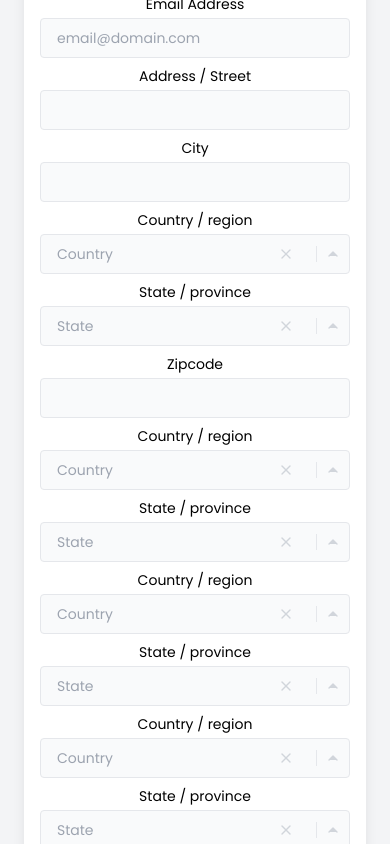
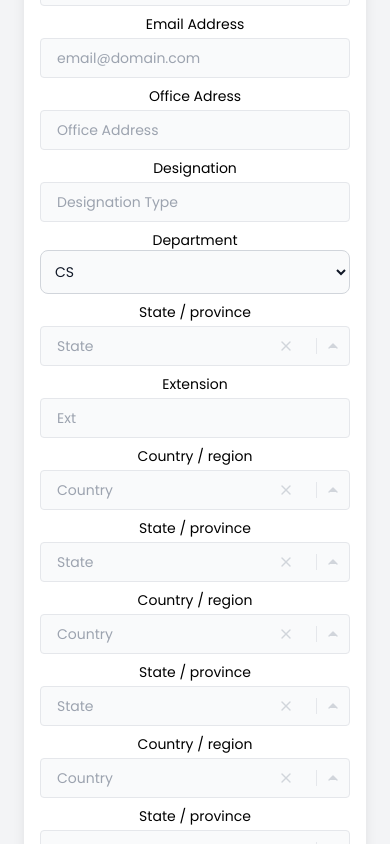
Before and after one commit to shahzaib-shafiq/SSNA-Admin, a React (Create React App) app: page /FacultyData in a window 390 px wide. Shown: the top 844 px of the page. Built offline with nearby package versions, Linux system fonts and the light colour scheme.

Commit message:
Adding New Fields

```diff
--- a/src/Components/FacultyData.js
+++ b/src/Components/FacultyData.js
@@ -1,27 +1,27 @@
- //import React, { useState } from "react";
-// import styled from "styled-components";
-// import { GlobalStyle } from "../Styles/globalStyles";
-// import { useFormik } from "formik";
+import React, { useState } from "react";
+import styled from "styled-components";
 
-// import { signUpSchema } from "../schemas";
-// import { imagedb } from "./config";
-// import { getDownloadURL, ref, uploadBytes } from 'firebase/storage'
-// import { v4 } from 'uuid';
-// import { Link } from 'react-router-dom'
-// import Button from '@mui/material/Button';
-// import HomeIcon from '@mui/icons-material/Home';
-// const initialValues = {
-//   name: "",
-//   phone: "",
-//   email: "",
-//   address: "",
-//   Education: "",
-//   University: "",
-//   Department: "",
-//   areaOfIntrest: "",
-//   id: ""
+import { useFormik } from "formik";
 
-// };
+import { signUpSchema } from "../schemas";
+import { imagedb } from "./config";
+import { getDownloadURL, ref, uploadBytes } from 'firebase/storage'
+import { v4 } from 'uuid';
+import { Link } from 'react-router-dom'
+import Button from '@mui/material/Button';
+import HomeIcon from '@mui/icons-material/Home';
+const initialValues = {
+  name: "",
+  phone: "",
+  email: "",
+  address: "",
+  Education: "",
+  University: "",
+  Department: "",
+  areaOfIntrest: "",
+  id: ""
+
+};
 
 
 
@@ -387,9 +387,6 @@
 
 // export default FacultyData;
 
-import React from 'react'
-
-
 
 {/*
 <form className="max-w-sm mx-auto">
@@ -412,6 +409,64 @@ import React from 'react'
  */}
 
 function FacultyData() {
+
+
+  const [img, setImg] = useState('');
+  const {
+    values,
+    errors,
+    touched,
+    handleBlur,
+    handleChange,
+    handleSubmit,
+  } = useFormik({
+    initialValues,
+    validationSchema: signUpSchema,
+    onSubmit: (values, action) => {
+      const { name, phone, email, address, Education, Department, University, areaOfIntrest, id } = values;
+
+      if (name && phone && email && address && Education && Department && University && areaOfIntrest, id) {
+        const res = fetch(
+          "https://ssna-admin-default-rtdb.firebaseio.com/FacultyDataBase.json",
+          {
+            method: "POST",
+            headers: {
+              "Content-Type": "application/json",
+            },
+            body: JSON.stringify({
+              name,
+              phone,
+              email,
+              address,
+              Education,
+              Department,
+              University,
+              areaOfIntrest,
+              id,
+              img: img
+            }),
+          }
+        );
+
+        // Reset form values
+        action.resetForm();
+      }
+    },
+  });
+
+  const handleUpload = (e) => {
+    console.log(e.target.files[0])
+
+    const imgs = ref(imagedb, `FacultyImgs/${v4()}`)
+    uploadBytes(imgs, e.target.files[0]).then(data => {
+      console.log(data, "imgs")
+      getDownloadURL(data.ref).then(val => {
+        setImg(val)
+
+      })
+    })
+  }
+
   return (
     <div class="min-h-screen p-6 bg-gray-100 flex items-center justify-center">
       <div class="container max-w-screen-lg mx-auto">
@@ -427,51 +482,130 @@ import React from 'react'
           </div> */}
 
 
+
               <div className="text-gray-600 flex items-center">
                 <img
                   src="https://upload.wikimedia.org/wikipedia/en/thumb/e/e2/IMG_Academy_Logo.svg/1200px-IMG_Academy_Logo.svg.png"
                   alt="Personal Details Image"
                   className="w-18 h-18 mr-2"
                 />
+              </div>
+              <div class="lg:col-span-2">
+                <h1 className="modal-title font-sans font-bold">Add New Faculty Member</h1>
+                <br></br>
+                <div class="grid gap-4 gap-y-2 text-sm grid-cols-1 md:grid-cols-5">
+
+                  <div class="md:col-span-5">
+                    <label for="full_name">Enter Full Name</label>
+                    <input class="h-10 border mt-1 rounded px-4 w-full bg-gray-50"
 
 
-</div>
-          <div class="lg:col-span-2">
-            <div class="grid gap-4 gap-y-2 text-sm grid-cols-1 md:grid-cols-5">
-              <div class="md:col-span-5">
-                <label for="full_name">Full Name</label>
-                <input type="text" name="full_name" id="full_name" class="h-10 border mt-1 rounded px-4 w-full bg-gray-50" value="" />
+                      type="name"
+                      autoComplete="off"
+                      name="name"
+                      id="name"
+                      placeholder="Name"
+                      value={values.name}
+                      onChange={handleChange}
+                      onBlur={handleBlur}
+                    />
+
+                    {errors.name && touched.name ? (
+                      <p className="form-error">{errors.name}</p>
+                    ) : null}
                   </div>
 
                   <div class="md:col-span-5">
                     <label for="email">Email Address</label>
-                <input type="text" name="email" id="email" class="h-10 border mt-1 rounded px-4 w-full bg-gray-50" value="" placeholder="email@domain.com" />
+
+                    <input class="h-10 border mt-1 rounded px-4 w-full bg-gray-50"
+                      placeholder="email@domain.com"
+
+                      type="email"
+                      autoComplete="off"
+                      name="email"
+                      id="email"
+
+                      value={values.email}
+                      onChange={handleChange}
+                      onBlur={handleBlur}
+                    />
+
+                    {errors.email && touched.email ? (
+                      <p className="form-error">{errors.email}</p>
+                    ) : null}
+
                   </div>
 
                   <div class="md:col-span-3">
-                <label for="address">Address / Street</label>
-                <input type="text" name="address" id="address" class="h-10 border mt-1 rounded px-4 w-full bg-gray-50" value="" placeholder="" />
+                    <label for="address">Office Adress</label>
+                    <input class="h-10 border mt-1 rounded px-4 w-full bg-gray-50"
+                      type="text"
+                      autoComplete="off"
+                      name="address"
+                      id="address"
+                      placeholder="Office Address"
+                      value={values.address}
+                      onChange={handleChange}
+                      onBlur={handleBlur} />
+
+
+
+                    {errors.address && touched.address ? (
+                      <p className="form-error">{errors.address}</p>
+                    ) : null}
                   </div>
 
-              <div class="md:col-span-2">
-                <label for="city">City</label>
-                <input type="text" name="city" id="city" class="h-10 border mt-1 rounded px-4 w-full bg-gray-50" value="" placeholder="" />
-              </div>
+{/*     change */}
+
+
+                  {/* Change Education to Designation here */}
+
+
+{/*     change */}
 
                   <div class="md:col-span-2">
-                <label for="country">Country / region</label>
-                <div class="h-10 bg-gray-50 flex border border-gray-200 rounded items-center mt-1">
-                  <input name="country" id="country" placeholder="Country" class="px-4 appearance-none outline-none text-gray-800 w-full bg-transparent" value="" />
-                  <button tabindex="-1" class="cursor-pointer outline-none focus:outline-none transition-all text-gray-300 hover:text-red-600">
-                    <svg class="w-4 h-4 mx-2 fill-current" xmlns="http://www.w3.org/2000/svg" viewBox="0 0 24 24" stroke="currentColor" stroke-width="2" stroke-linecap="round" stroke-linejoin="round">
-                      <line x1="18" y1="6" x2="6" y2="18"></line>
-                      <line x1="6" y1="6" x2="18" y2="18"></line>
-                    </svg>
-                  </button>
-                  <button tabindex="-1" for="show_more" class="cursor-pointer outline-none focus:outline-none border-l border-gray-200 transition-all text-gray-300 hover:text-blue-600">
-                    <svg class="w-4 h-4 mx-2 fill-current" xmlns="http://www.w3.org/2000/svg" viewBox="0 0 24 24" stroke="currentColor" stroke-width="2" stroke-linecap="round" stroke-linejoin="round"><polyline points="18 15 12 9 6 15"></polyline></svg>
-                  </button>
+                    <label for="city">Designation</label>
+                    <input class="h-10 border mt-1 rounded px-4 w-full bg-gray-50"
+                      placeholder="Designation Type"
+                      type="email"
+                      autoComplete="off"
+                      name="Education"
+                      id="Education"
+                      value={values.Education}
+                      onChange={handleChange}
+                      onBlur={handleBlur}
+
+                    />
+
+                    {errors.Education && touched.Education ? (
+                      <p className="form-error">{errors.Education}</p>
+                    ) : null}
+
+
+
                   </div>
+{/* Add other Fields */}
+
+<div class="md:col-span-2">
+                    <label for="address"> Department</label>
+                    <select
+                      name="Department"
+                      id="Department"
+                      value={values.Department}
+                      onChange={handleChange}
+                      onBlur={handleBlur}
+                      className="bg-gray-50 border border-gray-300 text-gray-900 text-sm rounded-lg focus:ring-blue-500 focus:border-blue-500 block w-full p-2.5 dark:bg-gray-700 dark:border-gray-600 dark:placeholder-gray-400 dark:text-white dark:focus:ring-blue-500 dark:focus:border-blue-500"
+                    >
+
+                      <option   value="CS">CS</option>
+                      <option  value="SE">SE</option>
+                      <option  value="EE">EE</option>
+                      <option  value="AI">AI</option>
+                      <option  value="CYS">CYS</option>
+                      <option  value="BBA">BBA</option>
+                    </select>
+
                   </div>
 
                   <div class="md:col-span-2">
@@ -491,8 +625,26 @@ import React from 'react'
                   </div>
 
                   <div class="md:col-span-1">
-                <label for="zipcode">Zipcode</label>
-                <input type="text" name="zipcode" id="zipcode" class="transition-all flex items-center h-10 border mt-1 rounded px-4 w-full bg-gray-50" placeholder="" value="" />
+                    <label for="address">Extension</label>
+                    <input
+
+
+                      class="h-10 border mt-1 rounded px-4 w-full bg-gray-50"
+                      type="number"
+                      autoComplete="off"
+                      name="phone"
+                      id="phone"
+                      placeholder="Ext"
+                      value={values.phone}
+                      onChange={handleChange}
+                      onBlur={handleBlur}
+                    />
+
+
+                    {errors.phone && touched.phone ? (
+                      <p className="form-error">{errors.phone}</p>
+                    ) : null}
+
                   </div>
 
                   {/* <div class="md:col-span-5">
```
Lines whose indentation alone changed are shown as unchanged.
